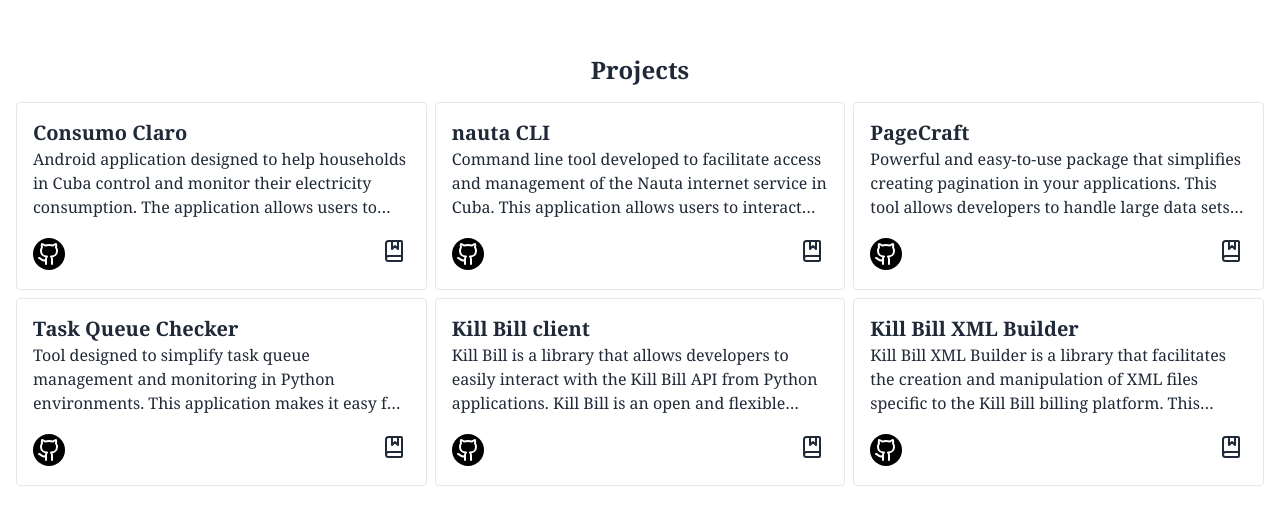
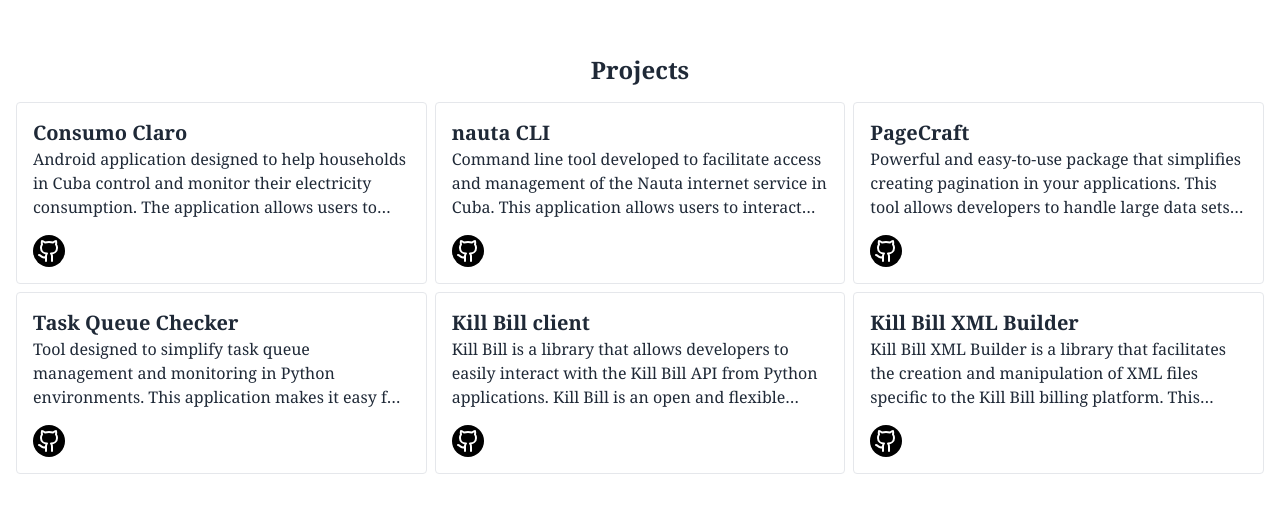
Before and after one commit to raulodev/portfolio, a Next.js app: page / in a window 1280 px wide. Shown: the part 762-1286 px from the top of the page. Built offline with nearby package versions, Linux system fonts and the light colour scheme.

Commit message:
close on click overlay

```diff
--- a/app/components/Card.tsx
+++ b/app/components/Card.tsx
@@ -1,6 +1,6 @@
 import Link from "next/link";
 import React from "react";
-import { GithubIcon, BookMarked } from "lucide-react";
+import { GithubIcon } from "lucide-react";
 import { Projects } from "@/interfaces";
 
 interface CardProps {
@@ -10,7 +10,10 @@
 
 export const Card: React.FC<CardProps> = ({ project, onSelect }) => {
   return (
-    <div className="p-4 rounded hover:shadow-xl space-y-4 duration-200 border">
+    <div
+      className="p-4 rounded hover:shadow-xl space-y-4 duration-200 border cursor-pointer"
+      onClick={onSelect}
+    >
       <div>
         <p className="text-xl font-bold">{project.name}</p>
         <p className="line-clamp-3">{project.description}</p>
@@ -22,14 +25,6 @@
             <GithubIcon />
           </div>
         </Link>
-
-        <div>
-          <button onClick={onSelect} title="Expand project info">
-            <div className="rounded-full p-1">
-              <BookMarked />
-            </div>
-          </button>
-        </div>
       </div>
     </div>
   );
```
